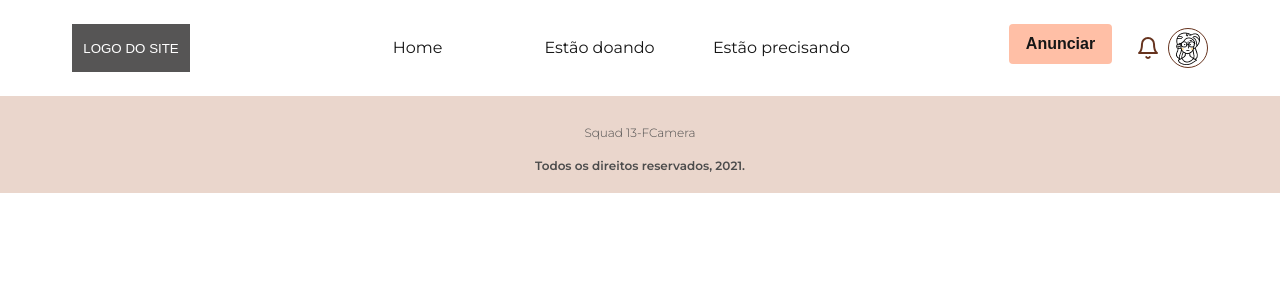
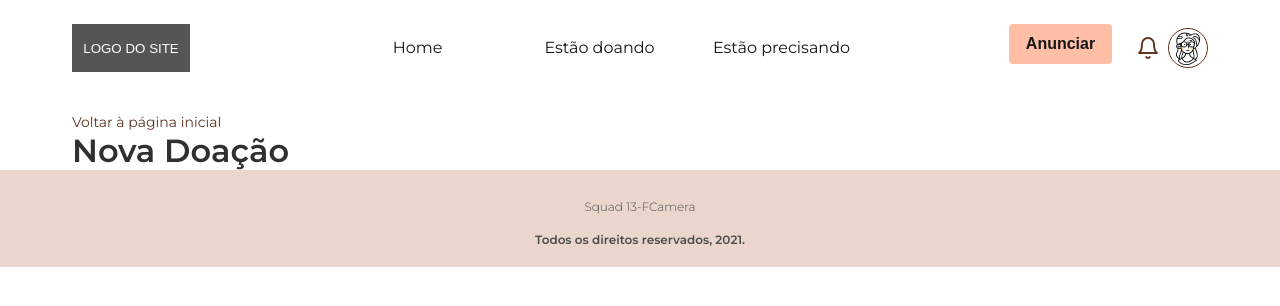
Before and after one commit to FCamara-Squad13/Mobile, a React (Create React App) app: page /nova-doacao in a window 1280 px wide. Shown: the top 306 px of the page. Built offline with nearby package versions, Linux system fonts and the light colour scheme.

Commit message:
Create new pages and add them to routes

```diff
--- /dev/null
+++ b/src/pages/NovaDoacao/index.tsx
@@ -0,0 +1,15 @@
+import React from "react";
+import BackToHome from "../../components/BackToHome";
+
+const NovaDoacao: React.FC = () => {
+  return (
+    <div className="container">
+      <div className="details-content">
+        <BackToHome />
+        <h1>Nova Doação</h1>
+      </div>
+    </div>
+  );
+};
+
+export default NovaDoacao;
--- /dev/null
+++ b/src/pages/NovoPedido.tsx
@@ -0,0 +1,15 @@
+import React from "react";
+import BackToHome from "../components/BackToHome";
+
+const NovoPedido: React.FC = () => {
+  return (
+    <div className="container">
+      <div className="details-content">
+        <BackToHome />
+        <h1>Novo Pedido</h1>
+      </div>
+    </div>
+  );
+};
+
+export default NovoPedido;
--- a/src/routes/index.tsx
+++ b/src/routes/index.tsx
@@ -10,6 +10,8 @@ import Anunciar from "../pages/Anunciar";
 import Navbar from "../components/Navbar";
 import Footer from "../components/Footer";
 import Detalhes from "../pages/Details";
+import NovaDoacao from "../pages/NovaDoacao";
+import NovoPedido from "../pages/NovoPedido";
 
 const Routes: React.FC = () => (
   <>
@@ -22,6 +24,8 @@ const Routes: React.FC = () => (
       <Route path="/teste" component={Teste} />
       <Route path="/chat" component={Chat} />
       <Route path="/detalhes" component={Detalhes} />
+      <Route path="/nova-doacao" component={NovaDoacao} />
+      <Route path="/novo-pedido" component={NovoPedido} />
     </Switch>
     <Footer />
   </>
```
